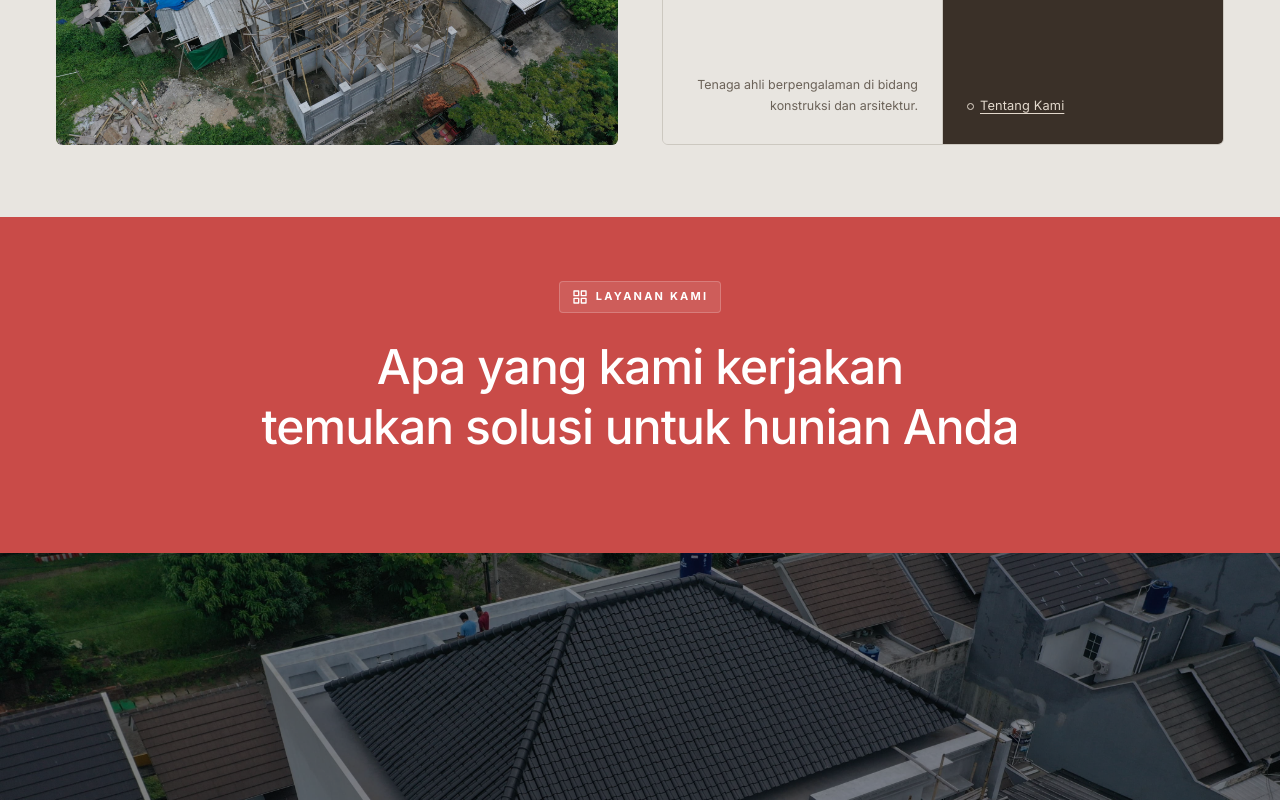
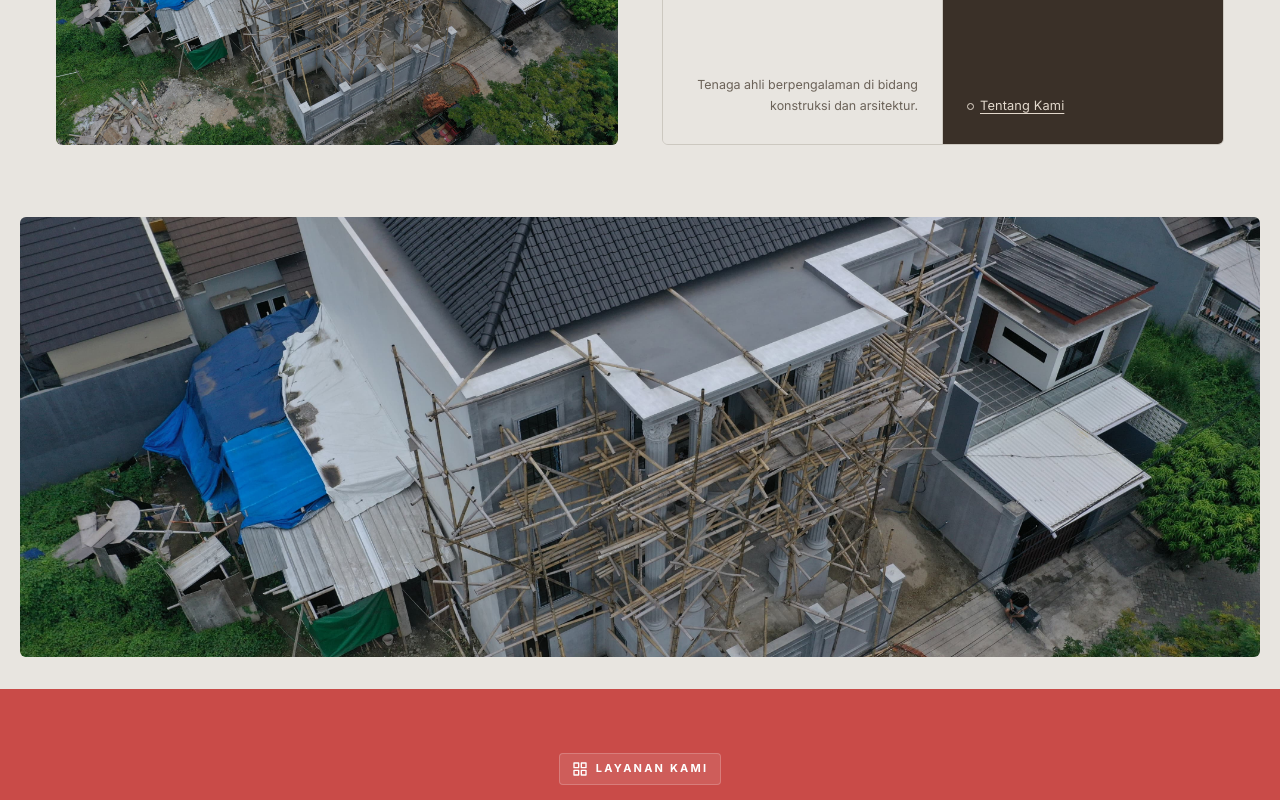
Before and after one commit to acaryawibawantra/desainbangunrenovasi-website, a Next.js app: page / in a window 1280 px wide. Shown: the part 1300-2100 px from the top of the page. Built offline with nearby package versions, Linux system fonts and the light colour scheme.

Commit message:
feat(fullimage): add parallax full-width image band between Tagline and Services

```diff
--- a/app/page.tsx
+++ b/app/page.tsx
@@ -2,6 +2,7 @@ import { Navigation } from "@/components/Navigation";
 import { Footer } from "@/components/Footer";
 import { Hero } from "@/components/sections/Hero";
 import { Tagline } from "@/components/sections/Tagline";
+import { FullImage } from "@/components/sections/FullImage";
 import { Services } from "@/components/sections/Services";
 import { Portfolio } from "@/components/sections/Portfolio";
 import { Quote } from "@/components/sections/Quote";
@@ -15,6 +16,7 @@ export default function Home() {
       <main>
         <Hero />
         <Tagline />
+        <FullImage />
         <Services />
         <Portfolio />
         <Quote />
--- /dev/null
+++ b/components/sections/FullImage.tsx
@@ -0,0 +1,68 @@
+"use client";
+
+import { useRef } from "react";
+import { motion, useScroll, useTransform } from "framer-motion";
+import Image from "next/image";
+
+export function FullImage() {
+    const ref = useRef<HTMLDivElement>(null);
+
+    const { scrollYProgress } = useScroll({
+        target: ref,
+        offset: ["start end", "end start"],
+    });
+
+    const y = useTransform(scrollYProgress, [0, 1], ["8%", "-8%"]);
+
+    return (
+        <section
+            ref={ref}
+            style={{
+                backgroundColor: "#e8e5e0",
+                /* same horizontal padding as Tagline on mobile */
+                padding: "0 16px 32px",
+                overflow: "hidden",
+            }}
+        >
+            {/* same max-width + centering as Tagline .inner */}
+            <div style={{ maxWidth: 1240, margin: "0 auto" }}>
+                <div
+                    style={{
+                        position: "relative",
+                        width: "100%",
+                        height: "clamp(300px, 55vh, 660px)",
+                        borderRadius: "6px",
+                        overflow: "hidden",
+                    }}
+                >
+                    <motion.div
+                        style={{
+                            y,
+                            position: "absolute",
+                            inset: "-15% 0",
+                            width: "100%",
+                            height: "130%",
+                        }}
+                    >
+                        <Image
+                            src="/images/hero/image-hero.jpg"
+                            alt="ASKRA Konstruksi — karya konstruksi kami"
+                            fill
+                            sizes="(max-width: 900px) 100vw, 1240px"
+                            style={{ objectFit: "cover", objectPosition: "center" }}
+                            priority={false}
+                        />
+                    </motion.div>
+                </div>
+            </div>
+
+            <style jsx>{`
+                @media (min-width: 900px) {
+                    section {
+                        padding: 0 56px 72px;
+                    }
+                }
+            `}</style>
+        </section>
+    );
+}
```
